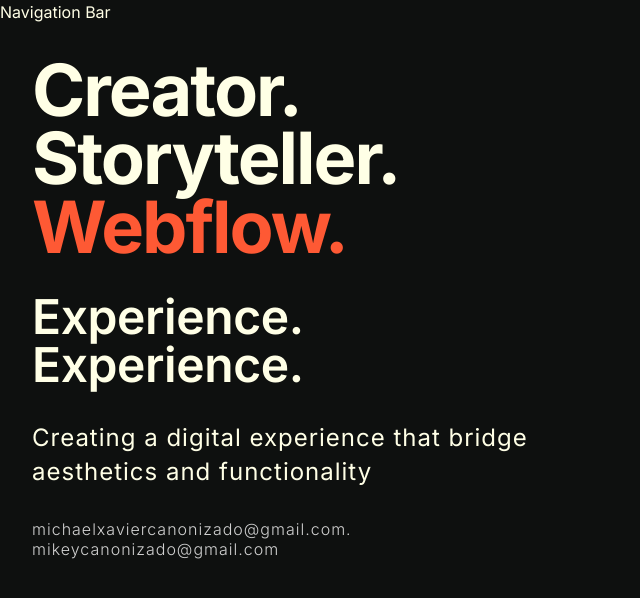
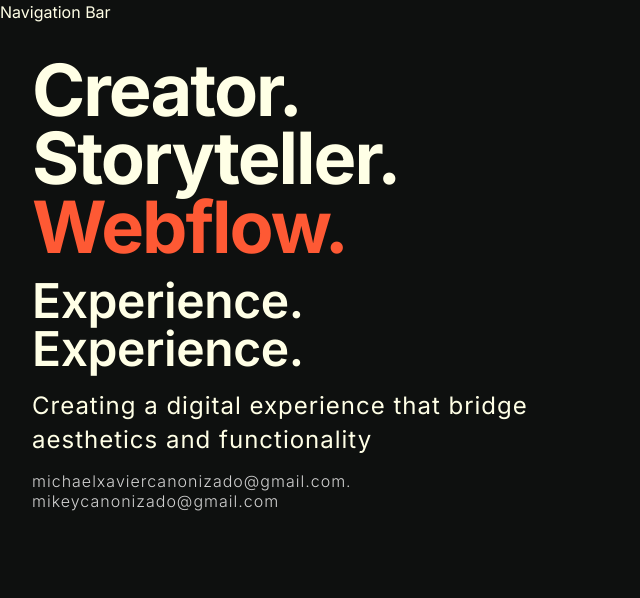
Before and after one commit to michaelcanonizado/michaelcanonizado, a Next.js app: page / in a window 1280 px wide. Shown: the top 598 px of the page, without its empty margins (0-640 px from the left). Built offline with nearby package versions, Linux system fonts and the light colour scheme.

Commit message:
chore: add custom space scale

```diff
--- a/src/app/page.tsx
+++ b/src/app/page.tsx
@@ -1,6 +1,6 @@
 export default function Home() {
   return (
-    <div className='space-y-8 p-8'>
+    <div className='m-lg space-y-md'>
       <div className='max-w-[500px]'>
         <h1 className='text-display'>
           Creator. Storyteller. <span className='text-brand'>Webflow.</span>
--- a/tailwind.config.ts
+++ b/tailwind.config.ts
@@ -19,6 +19,12 @@ const config: Config = {
           DEFAULT: 'hsl(var(--muted))',
           foreground: 'hsl(var(--muted-foreground))'
         }
+      },
+      spacing: {
+        xs: '4px',
+        sm: '8px',
+        md: '16px',
+        lg: '32px'
       }
     }
   },
```
